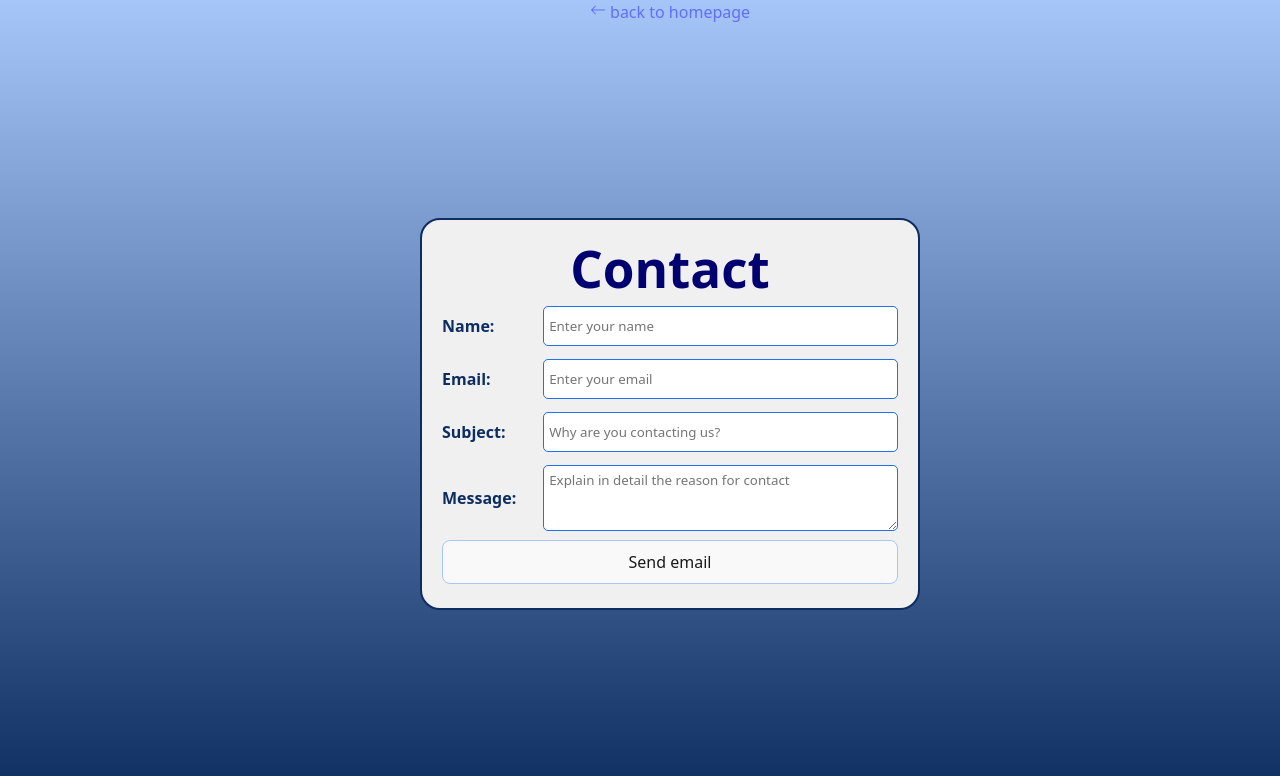
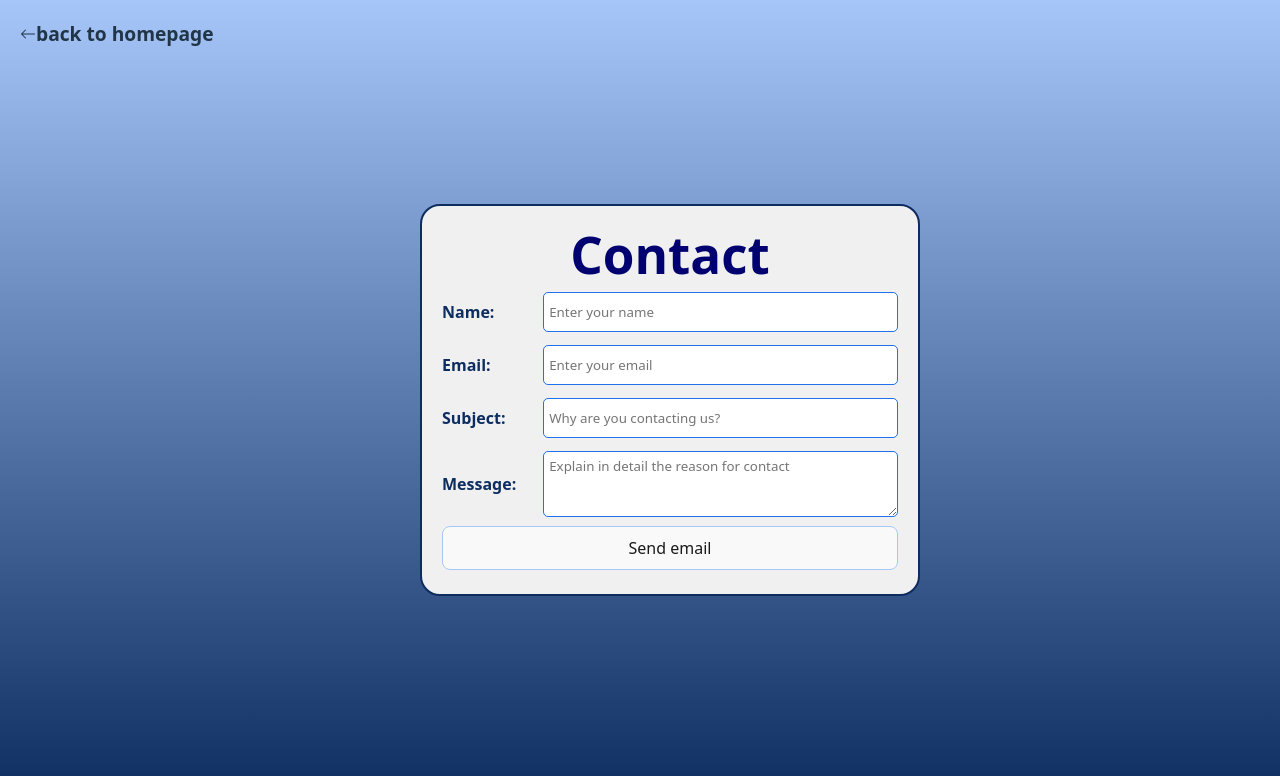
Before and after one commit to iesvda-lucrod/PFC, a React (Vite) app in the folder frontend/Syncro/: page /contact in a window 1280 px wide. Shown: the top 776 px of the page. Built offline with nearby package versions, Linux system fonts and the light colour scheme.

Commit message:
Minor styling changes

```diff
--- a/frontend/Syncro/src/assets/icons.jsx
+++ b/frontend/Syncro/src/assets/icons.jsx
@@ -68,14 +68,6 @@ export function Icon_plus() {
   );
 }
 
-export function Icon_arrow_left() {
-  return (
-    <svg xmlns="http://www.w3.org/2000/svg" width="16" height="16" fill="currentColor" className="bi bi-arrow-left" viewBox="0 0 16 16">
-      <path fillRule="evenodd" d="M15 8a.5.5 0 0 0-.5-.5H2.707l3.147-3.146a.5.5 0 1 0-.708-.708l-4 4a.5.5 0 0 0 0 .708l4 4a.5.5 0 0 0 .708-.708L2.707 8.5H14.5A.5.5 0 0 0 15 8"/>
-    </svg>
-  );
-}
-
 export function Icon_edit() {
   return (
     <svg xmlns="http://www.w3.org/2000/svg" width="16" height="16" fill="currentColor" className="bi bi-pencil-square" viewBox="0 0 16 16">
@@ -101,6 +93,7 @@ export function Icon_trash() {
   );
 }
 
+//ARROWS
 export function Icon_arrow_circle() {
   return (
     <svg xmlns="http://www.w3.org/2000/svg" width="16" height="16" fill="currentColor" className="bi bi-arrow-clockwise" viewBox="0 0 16 16">
@@ -109,3 +102,27 @@ export function Icon_arrow_circle() {
     </svg>
   );
 }
+
+export function Icon_arrow_left() {
+  return (
+    <svg xmlns="http://www.w3.org/2000/svg" width="16" height="16" fill="currentColor" className="bi bi-chevron-left" viewBox="0 0 16 16">
+      <path fill-rule="evenodd" d="M11.354 1.646a.5.5 0 0 1 0 .708L5.707 8l5.647 5.646a.5.5 0 0 1-.708.708l-6-6a.5.5 0 0 1 0-.708l6-6a.5.5 0 0 1 .708 0"/>
+    </svg>
+  );
+}
+
+export function Icon_arrow_right() {
+  return (
+     <svg xmlns="http://www.w3.org/2000/svg" width="16" height="16" fill="currentColor" className="bi bi-chevron-right" viewBox="0 0 16 16">
+      <path fill-rule="evenodd" d="M4.646 1.646a.5.5 0 0 1 .708 0l6 6a.5.5 0 0 1 0 .708l-6 6a.5.5 0 0 1-.708-.708L10.293 8 4.646 2.354a.5.5 0 0 1 0-.708"/>
+    </svg>
+  );
+}
+
+export function Icon_arrow_back() {
+  return (
+    <svg xmlns="http://www.w3.org/2000/svg" width="16" height="16" fill="currentColor" className="bi bi-arrow-left" viewBox="0 0 16 16">
+      <path fillRule="evenodd" d="M15 8a.5.5 0 0 0-.5-.5H2.707l3.147-3.146a.5.5 0 1 0-.708-.708l-4 4a.5.5 0 0 0 0 .708l4 4a.5.5 0 0 0 .708-.708L2.707 8.5H14.5A.5.5 0 0 0 15 8"/>
+    </svg>
+  );
+}
--- a/frontend/Syncro/src/index.css
+++ b/frontend/Syncro/src/index.css
@@ -146,6 +146,20 @@ input {
   display:none;
 }
 
+.backLink {
+  font-size: larger;
+  font-weight: bold;
+  position: absolute;
+  top: 20px;
+  left: 20px;
+
+  color: var(--mainColor-dak);
+
+  display: flex;
+  align-items: center;
+}
+
+
 .dataContainer {
   background-color: var(--baseColor);
   border: 2px solid var(--mainColor-dark);
--- a/frontend/Syncro/src/views/pages/AuthPage/AuthPage.jsx
+++ b/frontend/Syncro/src/views/pages/AuthPage/AuthPage.jsx
@@ -1,8 +1,9 @@
 import "./AuthPage.css";
 import { useEffect } from "react";
 import AuthForm from "./components/AuthForm/AuthForm";
-import { useNavigate } from "react-router-dom";
+import { Link, useNavigate } from "react-router-dom";
 import useAuth from "../../../models/useAuth";
+import { Icon_arrow_back } from "../../../assets/icons";
 
 export default function AuthPage() {
     const { checkLoggedStatus } = useAuth();
@@ -14,6 +15,7 @@ export default function AuthPage() {
 
     return (
         <div className="AuthPage page">
+            <Link className="backLink" to={"/"}><Icon_arrow_back/> back to homepage</Link>
             <AuthForm></AuthForm>
         </div>
     );
--- a/frontend/Syncro/src/views/pages/ContactPage/ContactPage.jsx
+++ b/frontend/Syncro/src/views/pages/ContactPage/ContactPage.jsx
@@ -4,7 +4,7 @@ import { Link } from 'react-router-dom';
 import FormInput from "../../components/FormInput/FormInput";
 import useAuth from "../../../models/useAuth";
 import { useUserContext } from "../../../contexts/UserContext/UserContext";
-import { Icon_arrow_left } from "../../../assets/icons";
+import { Icon_arrow_back } from "../../../assets/icons";
 import LoadingSpinner from "../../components/LoadingSpinner/LoadingSpinner";
 
 export default function ContactPage() {
@@ -84,7 +84,7 @@ export default function ContactPage() {
     return (
         <div className="ContactPage page">
             {!userInfo &&
-                <Link to={"/"}><Icon_arrow_left/> back to homepage</Link>
+                <Link className="backLink" to={"/"}><Icon_arrow_back/> back to homepage</Link>
             }
             <div className="dataContainer">
             <h1>Contact</h1>
--- a/frontend/Syncro/src/views/pages/RoomPage/components/RoomSidePanel/RoomSidePanel.css
+++ b/frontend/Syncro/src/views/pages/RoomPage/components/RoomSidePanel/RoomSidePanel.css
@@ -105,6 +105,7 @@
     border-width: 0px 1px 0px 0px;
     width: 130%;
     border-radius: 20px;
+
 }
 
 
--- a/frontend/Syncro/src/views/pages/RoomPage/components/RoomSidePanel/RoomSidePanel.jsx
+++ b/frontend/Syncro/src/views/pages/RoomPage/components/RoomSidePanel/RoomSidePanel.jsx
@@ -1,5 +1,6 @@
 import './RoomSidePanel.css';
 import { useRoomContext } from '../../../../../contexts/RoomContext/RoomContext';
+import { Icon_arrow_left, Icon_arrow_right } from '../../../../../assets/icons';
 
 export default function RoomSidePanel() {
     const {
@@ -52,7 +53,7 @@ export default function RoomSidePanel() {
             <div className='toggleButton'>
                 <button onClick={() => {setPanelOpen(!panelOpen)}}>
                 <div className='gradient'></div>
-                    {panelOpen ? ">" : '<'}
+                    {panelOpen ?  <Icon_arrow_right/> : <Icon_arrow_left/>}
                 </button>
             </div>
 
```
